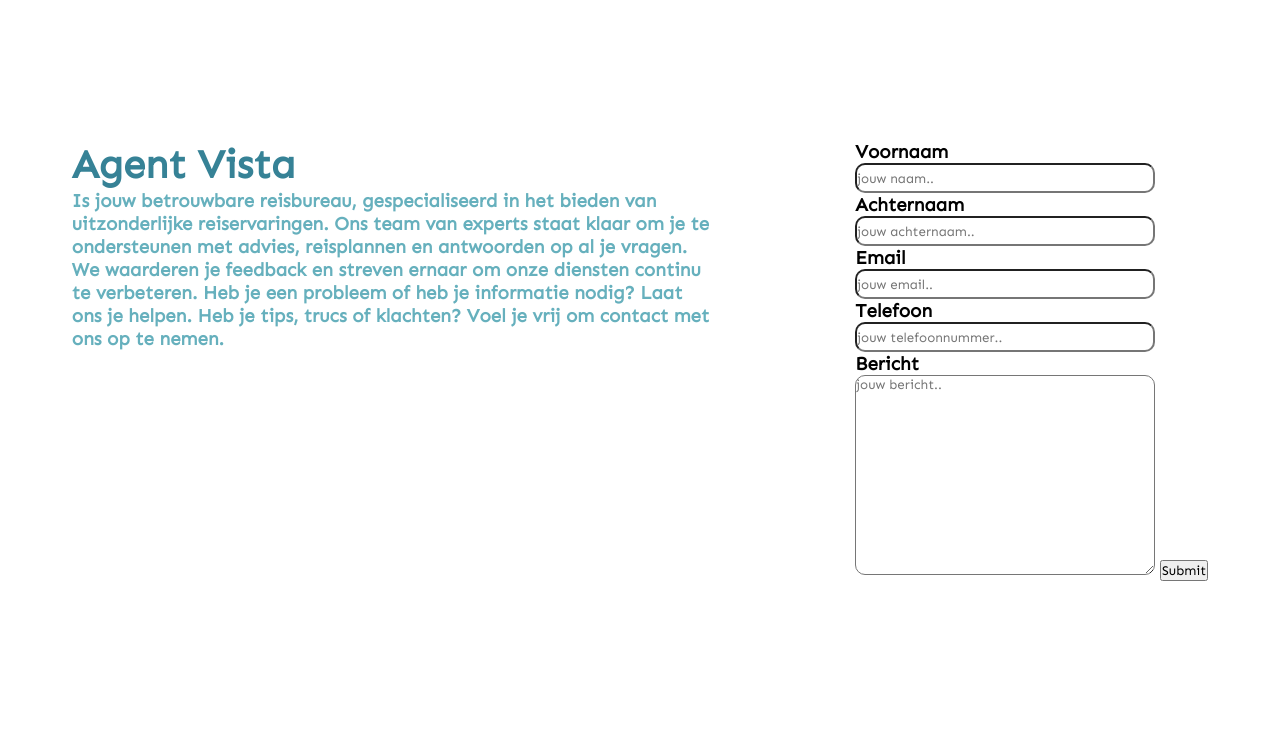
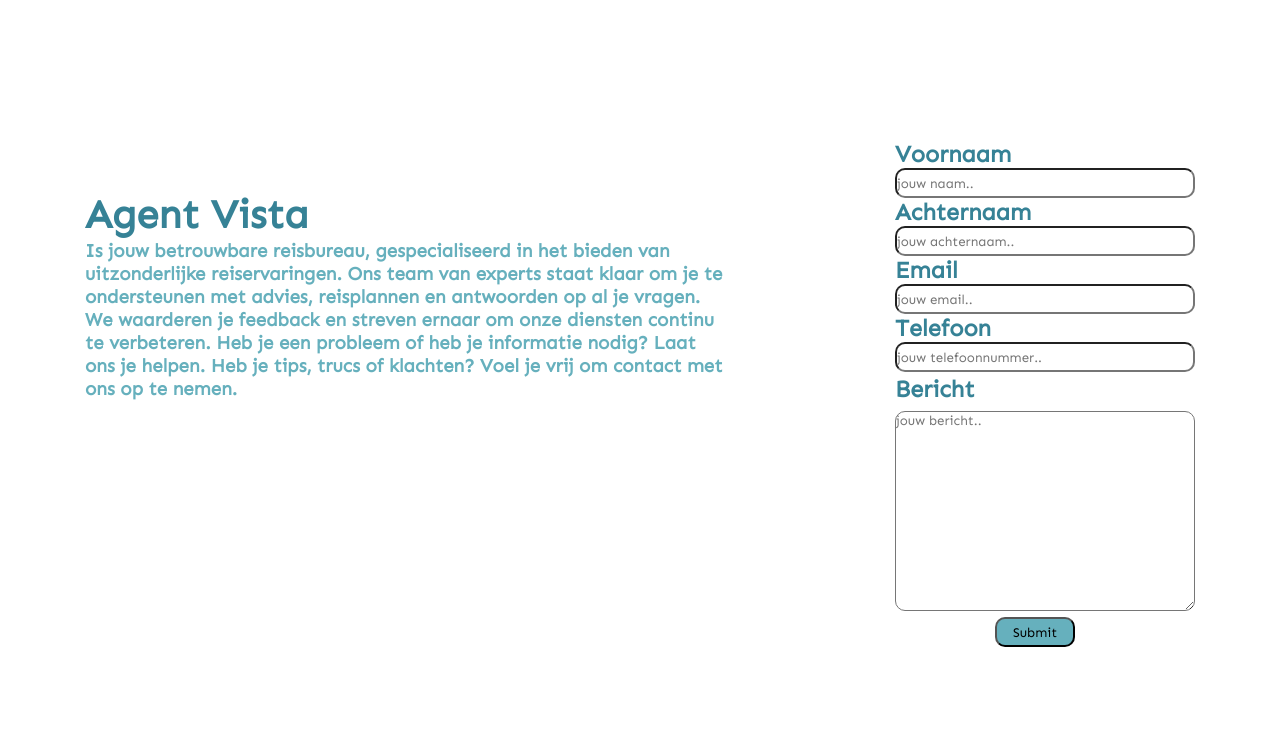
Before and after one commit to tamz-z/Webapp-2-Reisbureau-opdracht, a PHP site: page /contact.php in a window 1280 px wide; the page is wider, and only the part inside the window is pictured. Shown: the part 457-1197 px from the top of that part. Run offline with PHP 8.4, Linux system fonts and the light colour scheme.

Commit message:
Update style.css

```diff
--- a/lmao/css/style.css
+++ b/lmao/css/style.css
@@ -217,12 +217,15 @@
 }
 .Contact1stehelft{
     width: 50%;
+    position: relative;
+    top: 50px;
 }
 
 .Balkcontact{
     width: 300px;
     height: 30px;
     border-radius: 10px;
+
 }
 .Contact2stehelft{
     display: flex;
@@ -233,7 +236,24 @@
 h4{
     font-size: 40px;
 }
-.Contact2stehelft h2{
-   color: #368296;
-  margin-bottom: 10px;
+
+.contactbutton{
+    background-color: #66b0bd;
+    height: 30px;
+    width: 80px;
+    position: relative;
+    top: 6px;
+    left: 100px;
+border-radius: 10px;
 }
+.contactform{
+    display: flex;
+    flex-direction: column;
+}
+.contactform label{
+    color: #368296;
+    margin: 3px 0px 8px;
+    font-size: 20px;
+    font-family: 'Sen', sans-serif;
+
+}
```
